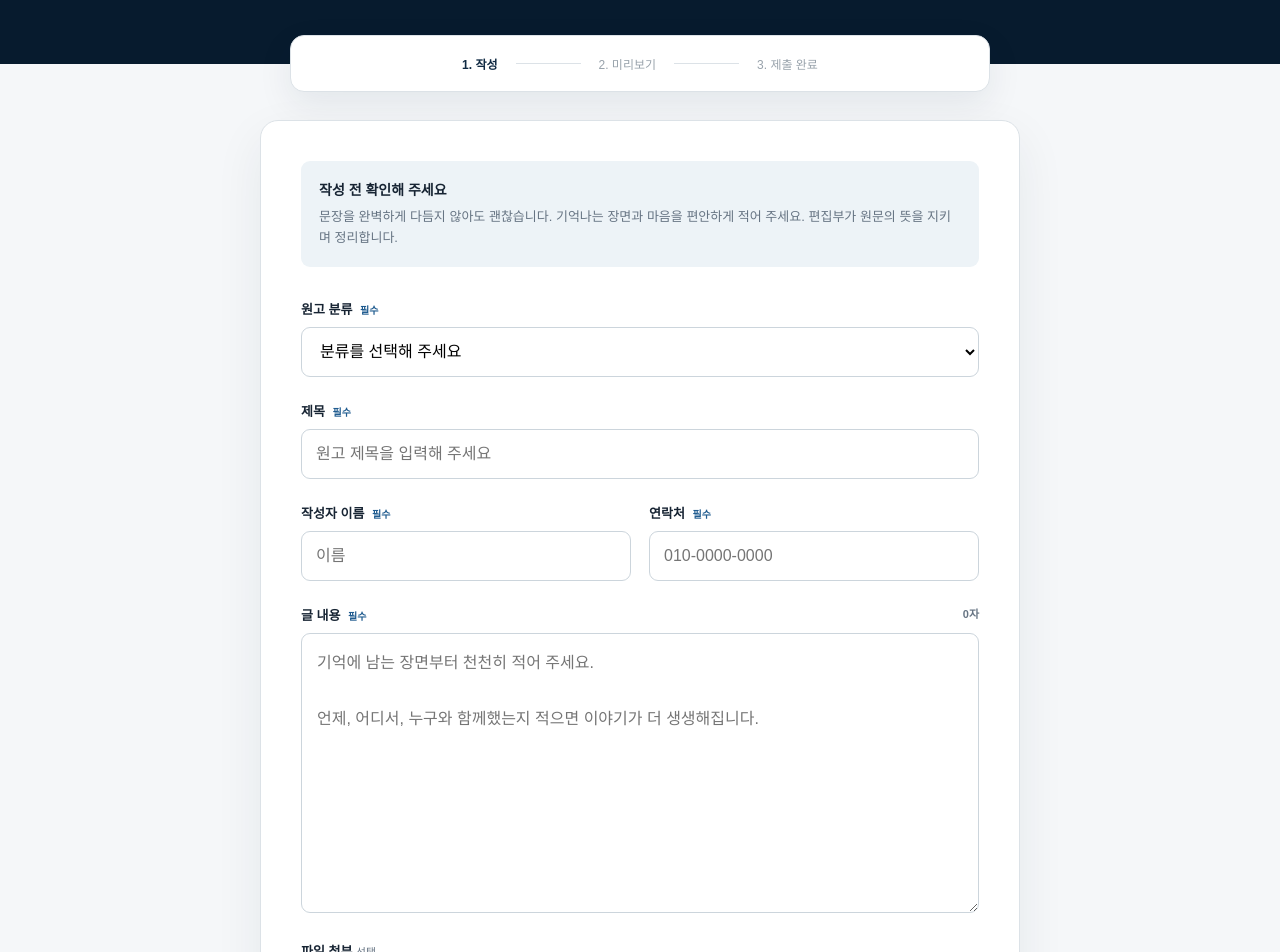
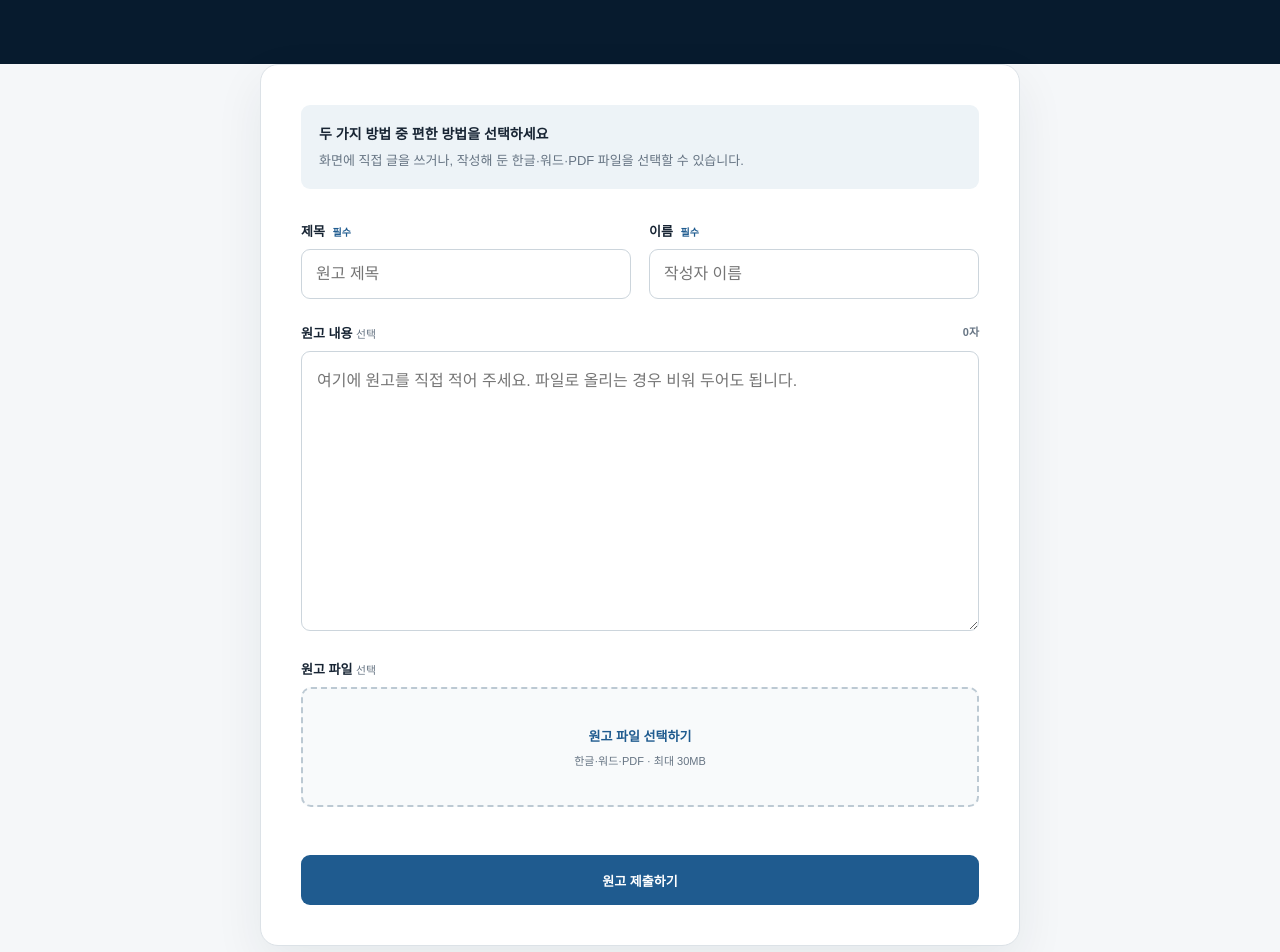
Before and after one commit to a01057674471-dot/agape-20th-records, a Next.js app: page /manuscripts in a window 1280 px wide. Shown: the part 320-1272 px from the top of the page. Built offline with nearby package versions, Linux system fonts and the light colour scheme.

Commit message:
Supabase 공용 자료 업로드 연결

```diff
--- a/app/manuscripts/page.tsx
+++ b/app/manuscripts/page.tsx
@@ -1,105 +1,70 @@
 "use client";
 
-import { ChangeEvent, FormEvent, useEffect, useMemo, useState } from "react";
+import { ChangeEvent, FormEvent, useState } from "react";
 import PageHeader from "../components/PageHeader";
 import SiteFooter from "../components/SiteFooter";
+import { uploadSubmission } from "../lib/uploadSubmission";
 
-const STORAGE_KEY = "agape-manuscript-draft";
-const SUBMISSIONS_KEY = "agape-manuscript-submissions";
-const THIRTY_DAYS = 30 * 24 * 60 * 60 * 1000;
-
-type ManuscriptDraft = {
-  category: string;
-  title: string;
-  author: string;
-  phone: string;
-  content: string;
-  savedAt?: number;
-};
-
-const emptyDraft: ManuscriptDraft = {
-  category: "",
-  title: "",
-  author: "",
-  phone: "",
-  content: "",
-};
+const MAX_FILE_SIZE = 30 * 1024 * 1024;
 
 export default function ManuscriptPage() {
-  const [draft, setDraft] = useState<ManuscriptDraft>(emptyDraft);
-  const [step, setStep] = useState<"write" | "preview" | "done">("write");
+  const [title, setTitle] = useState("");
+  const [name, setName] = useState("");
+  const [content, setContent] = useState("");
+  const [file, setFile] = useState<File | null>(null);
   const [message, setMessage] = useState("");
-  const [fileName, setFileName] = useState("");
+  const [submitting, setSubmitting] = useState(false);
+  const [done, setDone] = useState(false);
 
-  useEffect(() => {
-    const rawDraft = window.localStorage.getItem(STORAGE_KEY);
-    if (!rawDraft) return;
-
-    try {
-      const stored = JSON.parse(rawDraft) as ManuscriptDraft;
-      if (stored.savedAt && Date.now() - stored.savedAt < THIRTY_DAYS) {
-        setDraft(stored);
-        setMessage("이전에 임시저장한 원고를 불러왔습니다.");
-      } else {
-        window.localStorage.removeItem(STORAGE_KEY);
-      }
-    } catch {
-      window.localStorage.removeItem(STORAGE_KEY);
+  function selectFile(event: ChangeEvent<HTMLInputElement>) {
+    const selected = event.target.files?.[0] ?? null;
+    if (selected && selected.size > MAX_FILE_SIZE) {
+      event.target.value = "";
+      setFile(null);
+      setMessage("원고 파일은 최대 30MB까지 올릴 수 있습니다.");
+      return;
     }
-  }, []);
-
-  const characterCount = useMemo(() => draft.content.length, [draft.content]);
-  const isComplete = Boolean(
-    draft.category && draft.title.trim() && draft.author.trim() &&
-    draft.phone.trim() && draft.content.trim(),
-  );
-
-  function updateField(
-    event: ChangeEvent<HTMLInputElement | HTMLTextAreaElement | HTMLSelectElement>,
-  ) {
-    const { name, value } = event.target;
-    setDraft((current) => ({ ...current, [name]: value }));
+    setFile(selected);
+    setMessage("");
   }
 
-  function saveDraft() {
-    const nextDraft = { ...draft, savedAt: Date.now() };
-    window.localStorage.setItem(STORAGE_KEY, JSON.stringify(nextDraft));
-    setDraft(nextDraft);
-    setMessage("임시저장했습니다. 이 기기에서 30일간 보관됩니다.");
+  async function submit(event: FormEvent) {
+    event.preventDefault();
+    if (!title.trim() || !name.trim()) {
+      setMessage("제목과 이름을 입력해 주세요.");
+      return;
+    }
+    if (!content.trim() && !file) {
+      setMessage("원고 내용을 쓰거나 원고 파일을 선택해 주세요.");
+      return;
+    }
+
+    setSubmitting(true);
+    setMessage("원고를 안전하게 전송하고 있습니다. 잠시만 기다려 주세요.");
+    try {
+      await uploadSubmission({
+        kind: "manuscript",
+        title: title.trim(),
+        name: name.trim(),
+        content: content.trim(),
+        files: file ? [file] : [],
+      });
+      setDone(true);
+      setMessage("");
+      window.scrollTo({ top: 0, behavior: "smooth" });
+    } catch (error) {
+      setMessage(error instanceof Error ? error.message : "원고를 접수하지 못했습니다.");
+    } finally {
+      setSubmitting(false);
+    }
   }
 
-  function showPreview(event: FormEvent) {
-    event.preventDefault();
-    if (!isComplete) {
-      setMessage("필수 항목을 모두 입력해 주세요.");
-      return;
-    }
-    setMessage("");
-    setStep("preview");
-    window.scrollTo({ top: 0, behavior: "smooth" });
-  }
-
-  function confirmSubmission() {
-    const submission = {
-      ...draft,
-      id: Date.now(),
-      fileName,
-      status: "접수",
-      submittedAt: new Date().toLocaleString("ko-KR"),
-    };
-    try {
-      const stored = window.localStorage.getItem(SUBMISSIONS_KEY);
-      const submissions = stored ? JSON.parse(stored) : [];
-      window.localStorage.setItem(
-        SUBMISSIONS_KEY,
-        JSON.stringify([submission, ...submissions]),
-      );
-    } catch {
-      window.localStorage.setItem(SUBMISSIONS_KEY, JSON.stringify([submission]));
-    }
-    setStep("done");
-    window.localStorage.removeItem(STORAGE_KEY);
-    window.scrollTo({ top: 0, behavior: "smooth" });
+  function reset() {
+    setTitle("");
+    setName("");
+    setContent("");
+    setFile(null);
+    setDone(false);
   }
 
   return (
@@ -108,171 +73,52 @@ export default function ManuscriptPage() {
       <main className="form-page">
         <section className="page-intro">
           <p className="eyebrow">SHARE YOUR STORY</p>
-          <h1>원고 작성</h1>
-          <p>당신의 이야기가 화성아가페교회의 소중한 역사가 됩니다.</p>
+          <h1>원고 올리기</h1>
+          <p>제목과 이름만 적고, 편안하게 원고를 보내 주세요.</p>
         </section>
 
-        <div className="stepper" aria-label="원고 제출 단계">
-          <span className={step === "write" ? "current" : "complete"}>1. 작성</span>
-          <i />
-          <span className={step === "preview" ? "current" : step === "done" ? "complete" : ""}>
-            2. 미리보기
-          </span>
-          <i />
-          <span className={step === "done" ? "current" : ""}>3. 제출 완료</span>
-        </div>
-
-        {step === "write" && (
-          <section className="form-card">
+        {!done ? (
+          <section className="form-card simple-submit-card">
             <div className="guide-box">
-              <strong>작성 전 확인해 주세요</strong>
-              <p>
-                문장을 완벽하게 다듬지 않아도 괜찮습니다. 기억나는 장면과 마음을
-                편안하게 적어 주세요. 편집부가 원문의 뜻을 지키며 정리합니다.
-              </p>
+              <strong>두 가지 방법 중 편한 방법을 선택하세요</strong>
+              <p>화면에 직접 글을 쓰거나, 작성해 둔 한글·워드·PDF 파일을 선택할 수 있습니다.</p>
             </div>
-
-            <form onSubmit={showPreview}>
-              <div className="field">
-                <label htmlFor="category">원고 분류 <em>필수</em></label>
-                <select
-                  id="category"
-                  name="category"
-                  onChange={updateField}
-                  value={draft.category}
-                  required
-                >
-                  <option value="">분류를 선택해 주세요</option>
-                  <option>프롤로그·인사말</option>
-                  <option>선교지 이야기</option>
-                  <option>구역 이야기</option>
-                  <option>선교사님의 편지</option>
-                  <option>교회 역사·간증</option>
-                  <option>기타 기록</option>
-                </select>
-              </div>
-
-              <div className="field">
-                <label htmlFor="title">제목 <em>필수</em></label>
-                <input
-                  id="title"
-                  name="title"
-                  onChange={updateField}
-                  placeholder="원고 제목을 입력해 주세요"
-                  value={draft.title}
-                  required
-                />
-              </div>
-
+            <form onSubmit={submit}>
               <div className="field-row">
                 <div className="field">
-                  <label htmlFor="author">작성자 이름 <em>필수</em></label>
-                  <input
-                    id="author"
-                    name="author"
-                    onChange={updateField}
-                    placeholder="이름"
-                    value={draft.author}
-                    required
-                  />
+                  <label htmlFor="manuscript-title">제목 <em>필수</em></label>
+                  <input id="manuscript-title" onChange={(event) => setTitle(event.target.value)} placeholder="원고 제목" value={title} />
                 </div>
                 <div className="field">
-                  <label htmlFor="phone">연락처 <em>필수</em></label>
-                  <input
-                    id="phone"
-                    name="phone"
-                    inputMode="tel"
-                    onChange={updateField}
-                    placeholder="010-0000-0000"
-                    value={draft.phone}
-                    required
-                  />
+                  <label htmlFor="manuscript-name">이름 <em>필수</em></label>
+                  <input id="manuscript-name" onChange={(event) => setName(event.target.value)} placeholder="작성자 이름" value={name} />
                 </div>
               </div>
-
               <div className="field">
-                <div className="label-row">
-                  <label htmlFor="content">글 내용 <em>필수</em></label>
-                  <span>{characterCount.toLocaleString()}자</span>
-                </div>
-                <textarea
-                  id="content"
-                  name="content"
-                  onChange={updateField}
-                  placeholder={"기억에 남는 장면부터 천천히 적어 주세요.\n\n언제, 어디서, 누구와 함께했는지 적으면 이야기가 더 생생해집니다."}
-                  value={draft.content}
-                  required
-                />
+                <div className="label-row"><label htmlFor="manuscript-content">원고 내용 <small>선택</small></label><span>{content.length.toLocaleString()}자</span></div>
+                <textarea id="manuscript-content" onChange={(event) => setContent(event.target.value)} placeholder="여기에 원고를 직접 적어 주세요. 파일로 올리는 경우 비워 두어도 됩니다." value={content} />
               </div>
-
               <div className="field">
-                <label htmlFor="attachment">파일 첨부 <small>선택</small></label>
-                <label className="file-picker" htmlFor="attachment">
-                  <input
-                    id="attachment"
-                    type="file"
-                    accept=".hwp,.hwpx,.doc,.docx,.pdf"
-                    onChange={(event) => setFileName(event.target.files?.[0]?.name ?? "")}
-                  />
-                  <strong>{fileName || "파일 선택"}</strong>
-                  <span>한글·워드·PDF 파일을 첨부할 수 있습니다.</span>
+                <label htmlFor="manuscript-file">원고 파일 <small>선택</small></label>
+                <label className="file-picker" htmlFor="manuscript-file">
+                  <input accept=".hwp,.hwpx,.doc,.docx,.pdf" id="manuscript-file" onChange={selectFile} type="file" />
+                  <strong>{file?.name || "원고 파일 선택하기"}</strong>
+                  <span>한글·워드·PDF · 최대 30MB</span>
                 </label>
               </div>
-
               {message && <p className="form-message" role="status">{message}</p>}
-
-              <div className="form-actions">
-                <button className="outline-button" onClick={saveDraft} type="button">
-                  임시저장
-                </button>
-                <button className="gold-button" type="submit">다음 단계</button>
-              </div>
-              <p className="save-note">임시저장 내용은 현재 기기에서 30일간 보관됩니다.</p>
+              <button className="gold-button submit-single-button" disabled={submitting} type="submit">
+                {submitting ? "원고 전송 중..." : "원고 제출하기"}
+              </button>
             </form>
           </section>
-        )}
-
-        {step === "preview" && (
-          <section className="form-card preview-card">
-            <p className="eyebrow dark">PREVIEW</p>
-            <h2>{draft.title}</h2>
-            <dl>
-              <div><dt>분류</dt><dd>{draft.category}</dd></div>
-              <div><dt>작성자</dt><dd>{draft.author}</dd></div>
-              <div><dt>연락처</dt><dd>{draft.phone}</dd></div>
-              {fileName && <div><dt>첨부 파일</dt><dd>{fileName}</dd></div>}
-            </dl>
-            <article>{draft.content}</article>
-            <div className="form-actions">
-              <button className="outline-button" onClick={() => setStep("write")} type="button">
-                수정하기
-              </button>
-              <button className="gold-button" onClick={confirmSubmission} type="button">
-                원고 제출하기
-              </button>
-            </div>
-            <p className="save-note">
-              제출하면 현재 기기의 관리자 목록에 안전하게 저장됩니다.
-            </p>
-          </section>
-        )}
-
-        {step === "done" && (
+        ) : (
           <section className="form-card completion-card">
             <span className="completion-mark">✓</span>
-            <p className="eyebrow dark">THANK YOU</p>
+            <p className="eyebrow dark">SUBMITTED</p>
             <h2>원고가 접수되었습니다</h2>
-            <p>
-              관리자 페이지에서 제출 내용을 확인할 수 있습니다.
-              <br />현재는 이 기기의 브라우저에 접수 내역이 저장됩니다.
-            </p>
-            <button className="gold-button" onClick={() => {
-              setDraft(emptyDraft);
-              setFileName("");
-              setStep("write");
-            }} type="button">
-              새 원고 작성하기
-            </button>
+            <p>관리자가 온라인 관리자 페이지에서 확인할 수 있습니다.</p>
+            <button className="gold-button submit-single-button" onClick={reset} type="button">새 원고 올리기</button>
           </section>
         )}
       </main>
```
